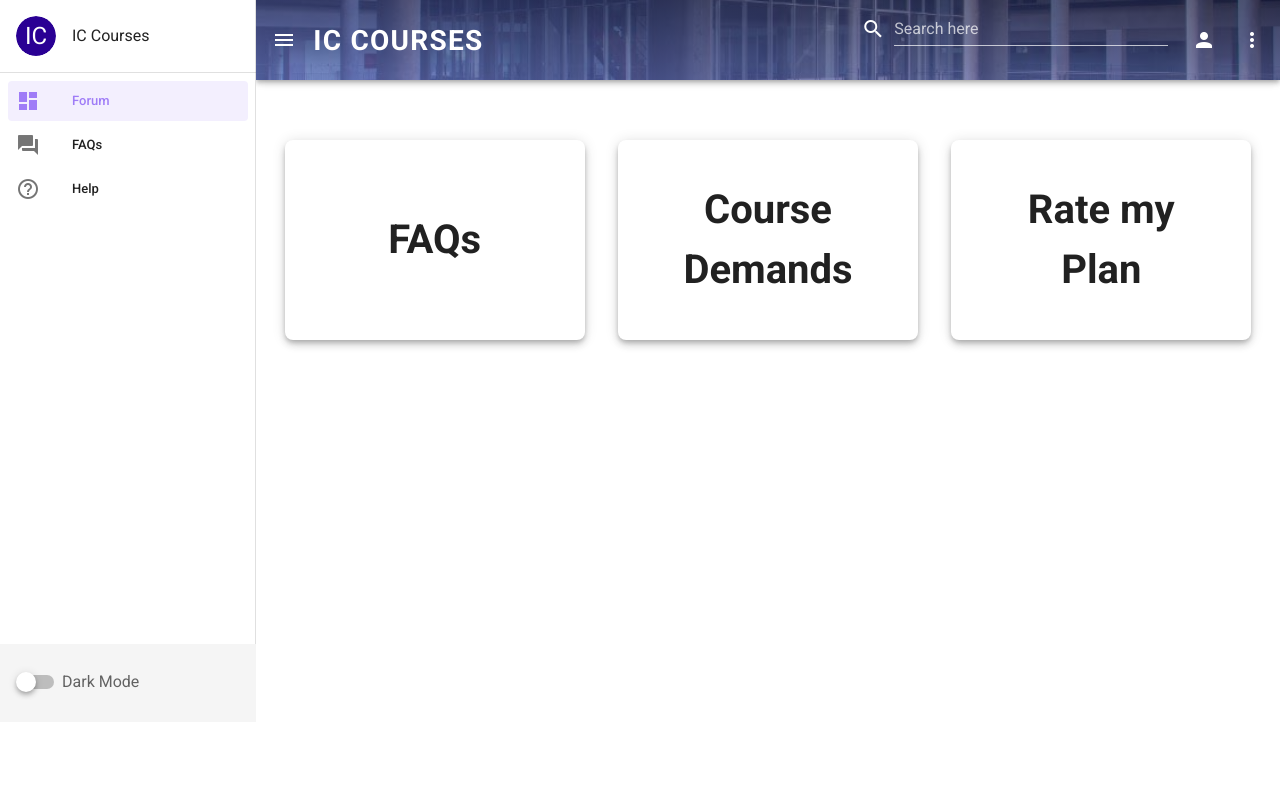
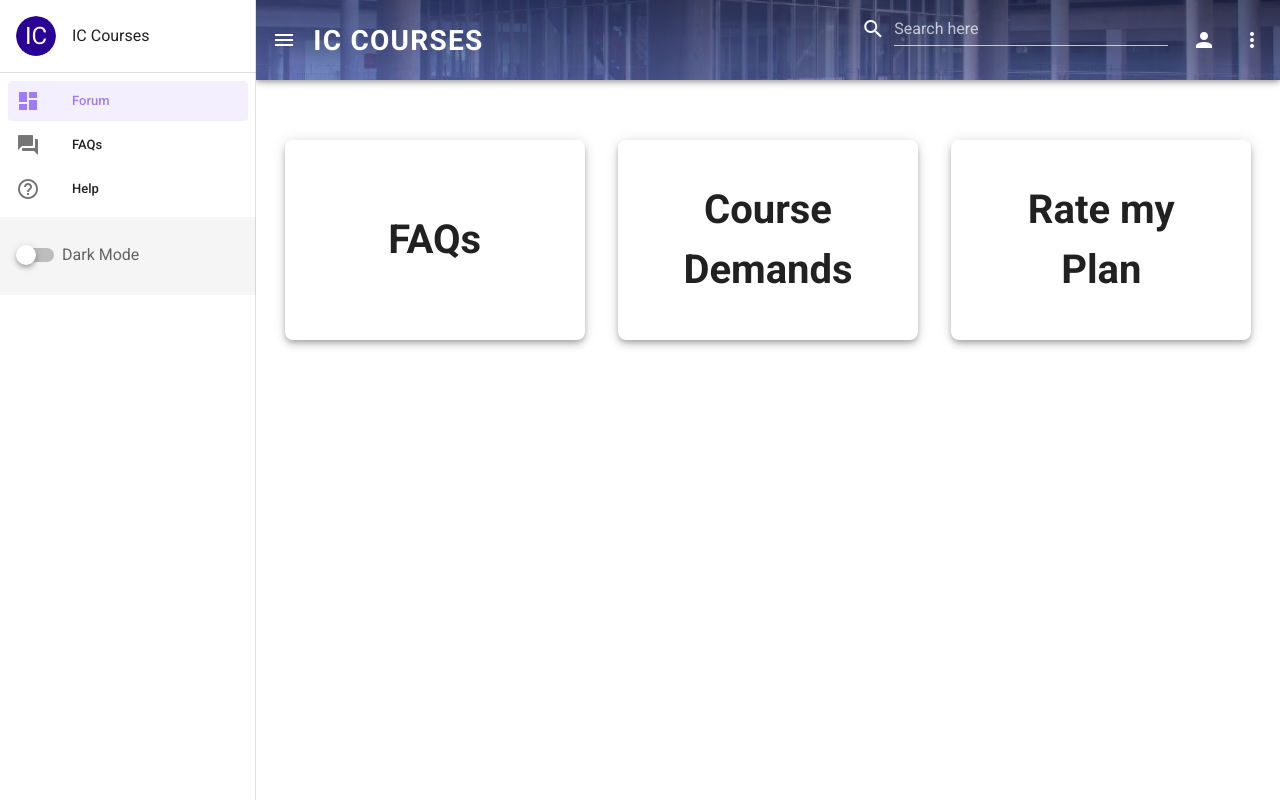
Before and after one commit to GigaCatZ/Frontend, a Vue app in the folder frontend_vue/: page / in a window 1280 px wide. Both pictures are taken after a click on the button 28 px from the left and 40 px from the top of the page. Built offline with nearby package versions, Linux system fonts and the light colour scheme.

Commit message:
moved dark mode up

```diff
--- a/frontend_vue/src/App.vue
+++ b/frontend_vue/src/App.vue
@@ -99,7 +99,7 @@
         </v-list-item-group>
       </v-list>
 
-      <v-footer fixed app>
+      <v-footer>
         <v-switch
           v-model="$vuetify.theme.dark"
           style="color: white"
```
